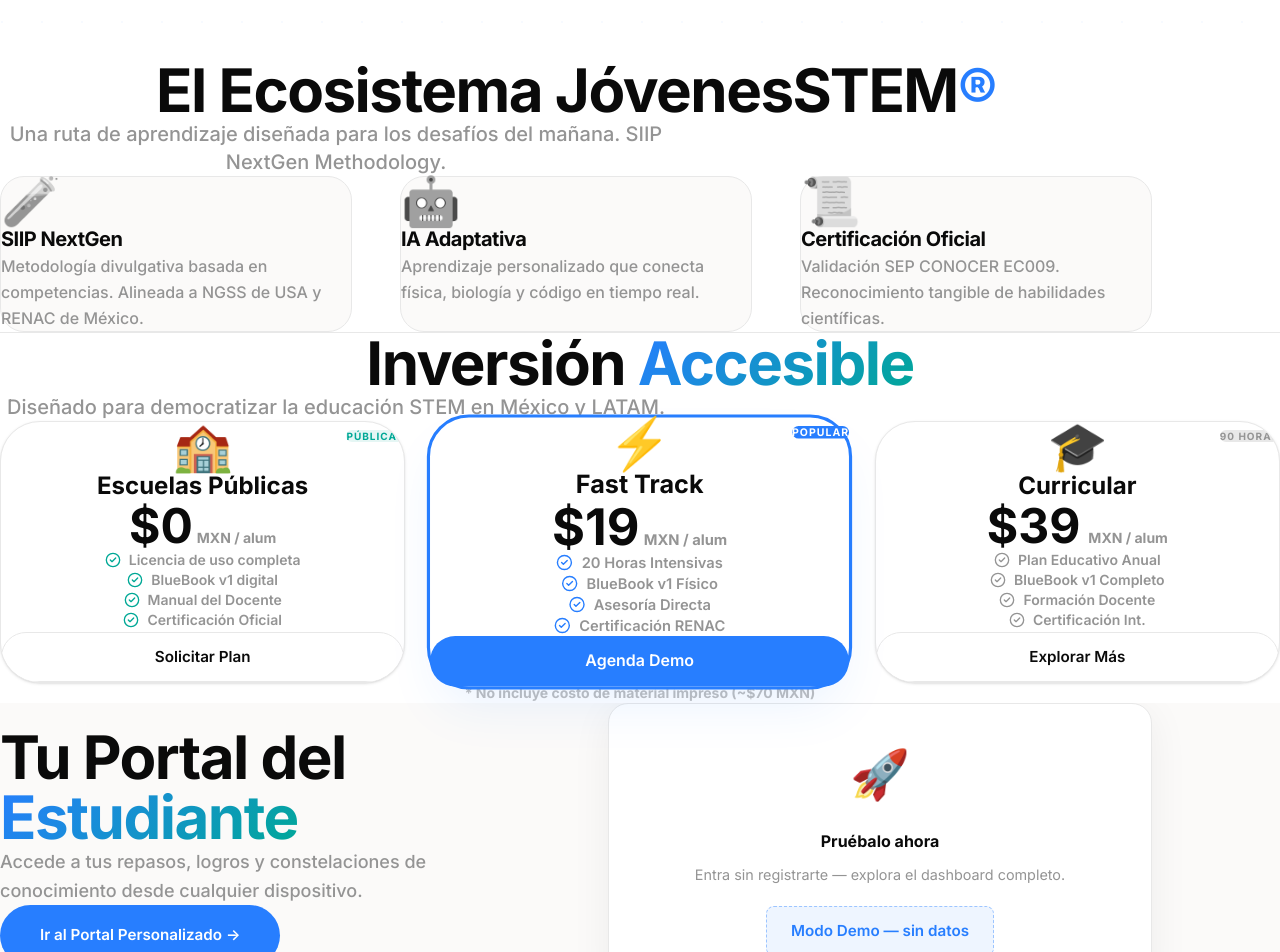
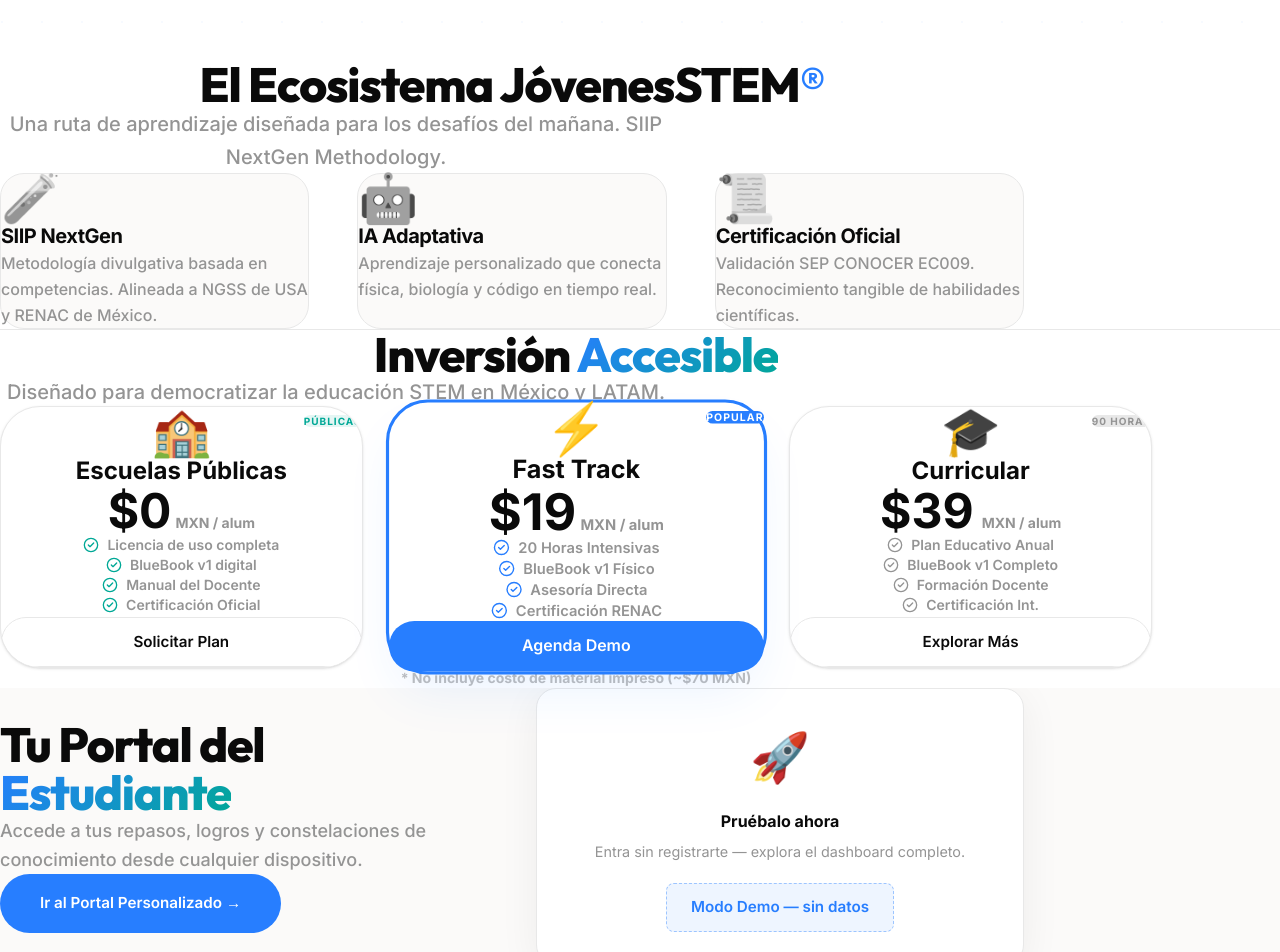
Before and after one commit to yepzhi/jsweb, a Next.js app: page /jsweb/ in a window 1280 px wide. Shown: the part 740-1692 px from the top of the page. Built offline with nearby package versions, Linux system fonts and the light colour scheme.

Commit message:
style(ui): aesthetic refit - restore Outfit font, balance typography weights, and fix layout overflows

```diff
--- a/app/globals.css
+++ b/app/globals.css
@@ -1,4 +1,5 @@
 @import "tailwindcss";
+@import url('https://fonts.googleapis.com/css2?family=Inter:wght@400;500;600;700;800;900&family=Outfit:wght@400;500;600;700;800;900&display=swap');
 
 /* ============================================================
    DESIGN SYSTEM — JóvenesSTEM Web Platform
@@ -48,9 +49,9 @@
   --color-sidebar-primary:      #e8e8e8;
   --color-sidebar-primary-foreground: #0a0a0a;
 
-  /* ── Typography — Apple Style ────────────────────────────── */
-  --font-sans: "Inter", -apple-system, BlinkMacSystemFont, "Segoe UI", Roboto, sans-serif;
-  --font-head: "Inter", -apple-system, BlinkMacSystemFont, "Segoe UI", Roboto, sans-serif;
+  /* ── Typography ──────────────────────────────────────────── */
+  --font-sans: "Inter", system-ui, sans-serif;
+  --font-head: "Outfit", system-ui, sans-serif;
   --font-mono: "IBM Plex Mono", "JetBrains Mono", monospace;
 
   /* ── Radius ──────────────────────────────────────────────── */
@@ -116,10 +117,11 @@
 body {
   background-color: #ffffff;
   color: #0a0a0a;
-  font-family: "Inter", "Space Grotesk", system-ui, sans-serif;
-  line-height: 1.6;
+  font-family: var(--font-sans);
+  line-height: 1.5;
   -webkit-font-smoothing: antialiased;
   -moz-osx-font-smoothing: grayscale;
+  overflow-x: hidden; /* Avoid horizontal scroll */
 }
 
 /* ── Legacy dark aliases (no-op now — keep app from crashing) ── */
--- a/app/logros/page.tsx
+++ b/app/logros/page.tsx
@@ -46,10 +46,10 @@
         <div className="w-16 h-16 rounded-2xl bg-accent/20 flex items-center justify-center mb-2 text-[#00a896]">
           <Trophy className="w-8 h-8" />
         </div>
-        <h1 className="text-3xl sm:text-4xl md:text-5xl font-black text-foreground tracking-tighter">
+        <h1 className="text-3xl sm:text-4xl md:text-5xl font-head font-extrabold text-foreground tracking-tight">
           Tus Logros
         </h1>
-        <p className="text-muted-foreground text-base max-w-lg font-bold opacity-90 mx-auto">
+        <p className="text-muted-foreground text-base max-w-lg font-medium opacity-90 mx-auto leading-relaxed">
           Cada meta superada te otorga una insignia. Colecciónalas todas para desbloquear accesos especiales en la plataforma.
         </p>
       </div>
@@ -63,7 +63,7 @@
             <div className={`w-16 h-16 rounded-full flex items-center justify-center mb-4 border ${item.color}`}>
               <item.icon className="w-8 h-8" />
             </div>
-            <h3 className={`text-xl font-black tracking-tight mb-2 ${item.unlocked ? 'text-foreground' : 'text-muted-foreground'}`}>
+            <h3 className={`text-xl font-head font-extrabold tracking-tight mb-2 ${item.unlocked ? 'text-foreground' : 'text-muted-foreground'}`}>
               {item.title}
             </h3>
             <p className="text-sm font-medium leading-relaxed text-muted-foreground max-w-[250px]">
--- a/app/mapa/page.tsx
+++ b/app/mapa/page.tsx
@@ -21,10 +21,10 @@
           <div className="w-16 h-16 rounded-2xl bg-secondary/30 flex items-center justify-center mb-2 text-primary">
             <Map className="w-8 h-8" />
           </div>
-          <h1 className="text-3xl sm:text-4xl md:text-5xl font-black text-foreground tracking-tighter">
+          <h1 className="text-3xl sm:text-4xl md:text-5xl font-head font-extrabold text-foreground tracking-tight">
             Tu Mapa STEM
           </h1>
-          <p className="text-muted-foreground text-base max-w-lg font-bold opacity-90 mx-auto">
+          <p className="text-muted-foreground text-base max-w-lg font-medium opacity-90 mx-auto leading-relaxed">
             El universo gráfico de tu conocimiento. Desbloquea constelaciones al completar capítulos y dominar nuevos temas.
           </p>
         </div>
--- a/app/page.tsx
+++ b/app/page.tsx
@@ -119,9 +119,9 @@
             </div>
 
             <h1
-              className="font-sans font-black text-foreground mb-8 leading-[1.05] tracking-[-0.04em]"
+              className="font-head font-extrabold text-foreground mb-8 leading-[1.1] tracking-tight"
               style={{
-                fontSize: 'clamp(3.5rem, 10vw, 6.5rem)',
+                fontSize: 'clamp(2.5rem, 8vw, 4.5rem)',
               }}
             >
               Conectando <span className="text-gradient">Ciencia</span> <br className="hidden md:block" /> y Futuro Estudiantil.
@@ -148,13 +148,13 @@
         </section>
 
         {/* ── El Ecosistema JóvenesSTEM ────────────────────────────── */}
-        <section id="proceso" className="py-24 md:py-32 px-6 bg-white border-b border-border reveal">
-          <div className="max-w-6xl mx-auto">
-            <div className="text-center mb-16 md:mb-24">
-              <h2 className="font-sans font-black text-4xl md:text-6xl text-foreground mb-6 tracking-tight">
+        <section id="proceso" className="py-20 md:py-28 px-6 bg-white border-b border-border reveal">
+          <div className="max-w-5xl mx-auto">
+            <div className="text-center mb-16 md:mb-20">
+              <h2 className="font-head font-extrabold text-3xl md:text-5xl text-foreground mb-5 tracking-tight">
                 El Ecosistema JóvenesSTEM<span className="text-primary">®</span>
               </h2>
-              <p className="text-muted-foreground text-lg md:text-xl font-medium max-w-2xl mx-auto">
+              <p className="text-muted-foreground text-lg md:text-xl font-medium max-w-2xl mx-auto leading-relaxed">
                 Una ruta de aprendizaje diseñada para los desafíos del mañana. SIIP NextGen Methodology.
               </p>
             </div>
@@ -191,10 +191,10 @@
         </section>
 
         {/* ── Pricing Section ────────────────────────────────────────── */}
-        <section id="pricing" className="py-24 md:py-32 px-6 bg-background reveal">
-          <div className="max-w-7xl mx-auto">
-            <div className="text-center mb-16 md:mb-24">
-              <h2 className="font-sans font-black text-4xl md:text-6xl text-foreground mb-6 tracking-tight">
+        <section id="pricing" className="py-20 md:py-28 px-6 bg-background reveal">
+          <div className="max-w-6xl mx-auto">
+            <div className="text-center mb-16 md:mb-20">
+              <h2 className="font-head font-extrabold text-3xl md:text-5xl text-foreground mb-5 tracking-tight">
                 Inversión <span className="text-gradient">Accesible</span>
               </h2>
               <p className="text-muted-foreground text-lg md:text-xl font-medium max-w-2xl mx-auto">
@@ -268,13 +268,13 @@
         </section>
 
         {/* ── Portal del Estudiante ─────────────────────────────────── */}
-        <section className="py-24 md:py-32 px-6 bg-card">
-          <div className="max-w-6xl mx-auto flex flex-col md:flex-row items-center justify-between gap-16">
+        <section className="py-20 md:py-28 px-6 bg-card">
+          <div className="max-w-5xl mx-auto flex flex-col md:flex-row items-center justify-between gap-12">
             <div className="flex-1 text-center md:text-left">
-              <h2 className="font-sans font-black text-4xl md:text-6xl text-foreground mb-8 tracking-tight">
+              <h2 className="font-head font-extrabold text-3xl md:text-5xl text-foreground mb-6 tracking-tight">
                 Tu Portal del <span className="text-gradient">Estudiante</span>
               </h2>
-              <p className="text-muted-foreground text-lg font-medium mb-12 leading-relaxed">
+              <p className="text-muted-foreground text-lg font-medium mb-10 leading-relaxed">
                 Accede a tus repasos, logros y constelaciones de conocimiento desde cualquier dispositivo.
               </p>
               <Link href="/auth/login" className="btn-primary" style={{ padding: '18px 40px' }}>
```
Also changed, not shown: app/dashboard/page.tsx (+8 -8 lines), app/profile/page.tsx (+6 -6 lines).
